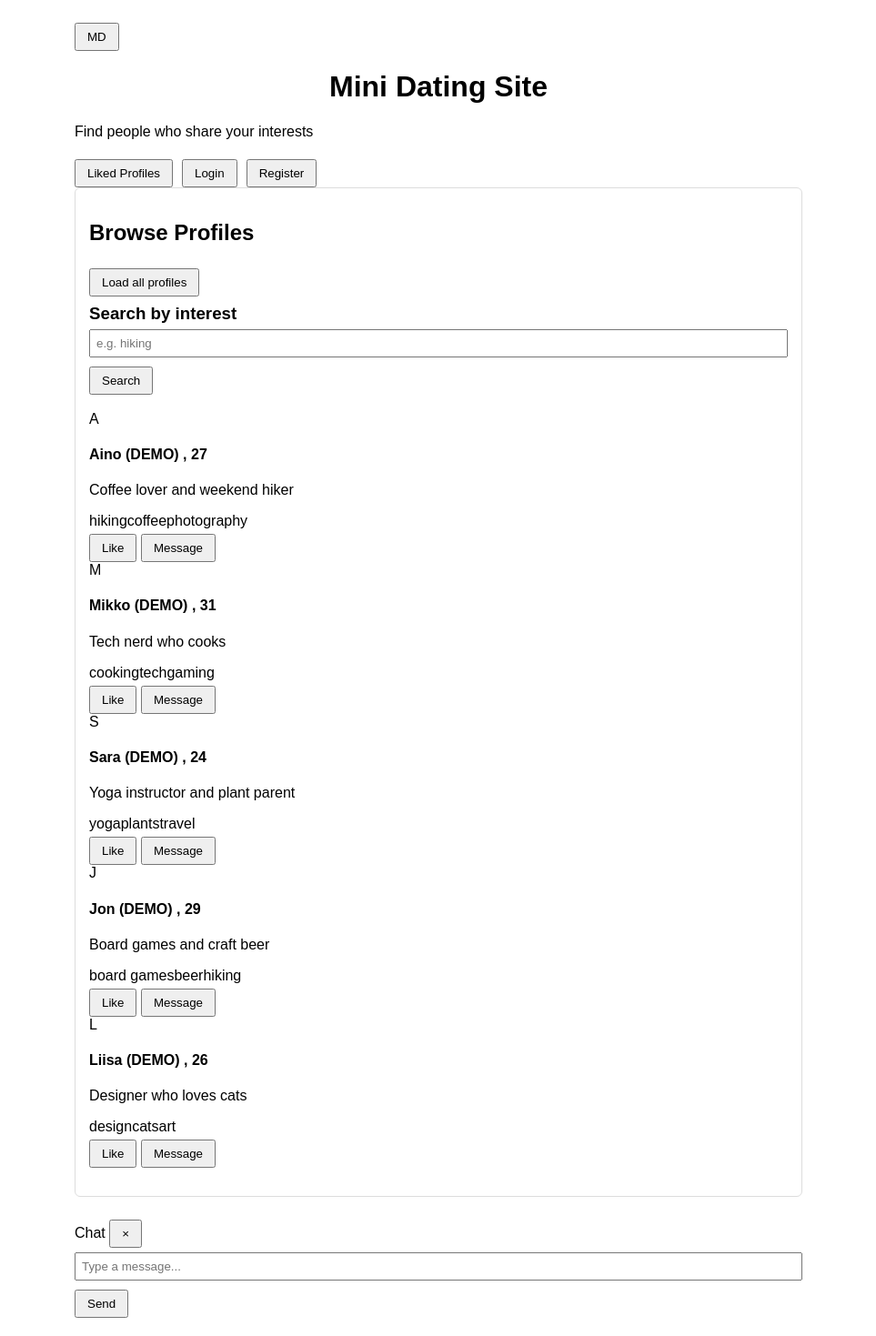
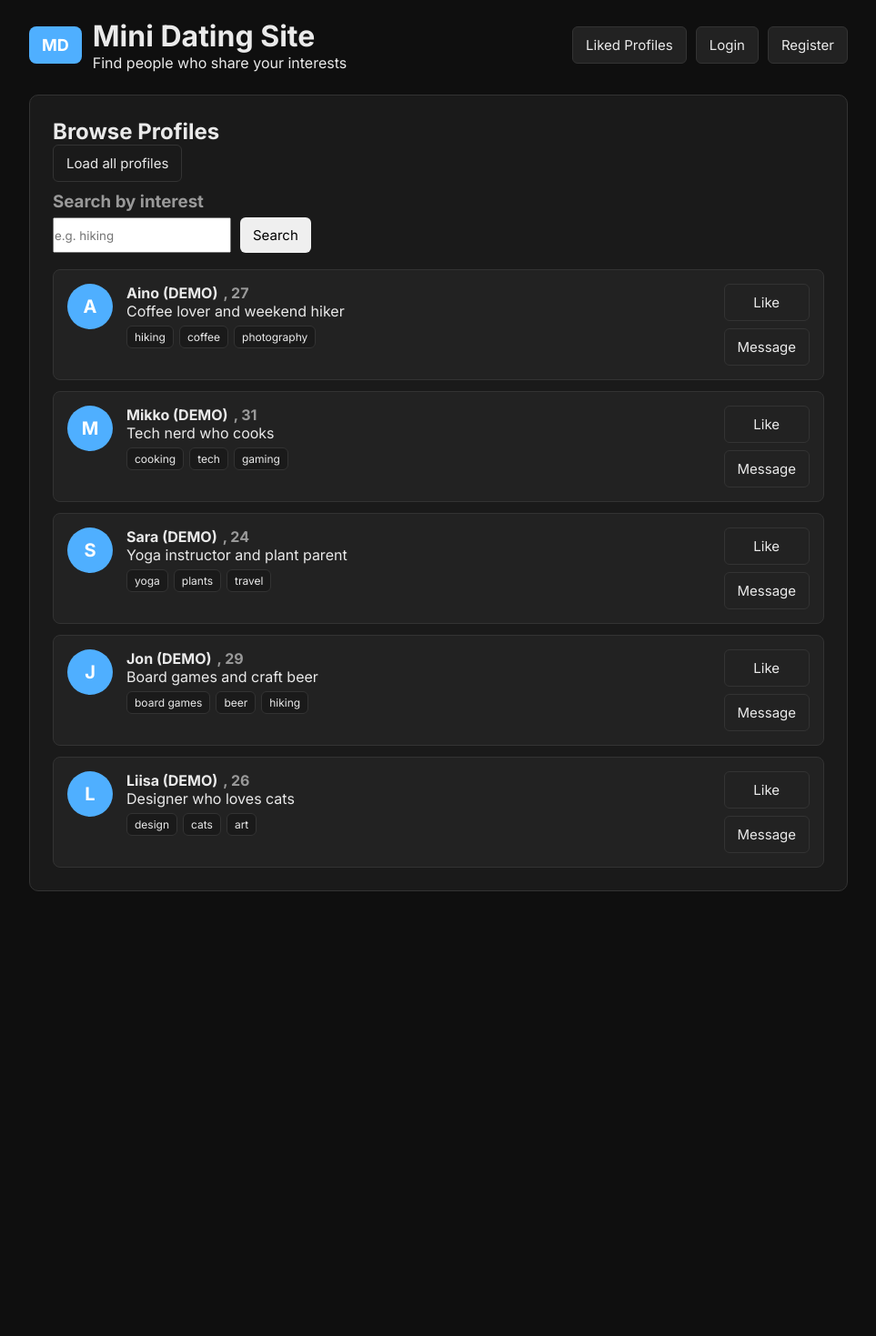
Before and after one commit to streamerteach/projekt-2-bjorstar, a PHP site: page / in a window 1280 px wide. Shown: the whole page at 91% size, without its empty margins (158-1121 px from the left). After the commit the page ends 980 px from the top, so only its background shows below. Run offline with PHP 8.4, Linux system fonts and the light colour scheme.

Commit message:
Refactor CSS with new variables and styles

```diff
--- a/public/styles.css
+++ b/public/styles.css
@@ -1,45 +1,273 @@
-body {
-  font-family: sans-serif;
-  max-width: 800px;
-  margin: 20px auto;
-  padding: 0 10px;
+/* =========================
+   BASE COLORS
+   ========================= */
+
+:root {
+  --bg: #0f0f0f;
+  --surface: #1a1a1a;
+  --surface-2: #222;
+  --border: #333;
+  --text: #eaeaea;
+  --muted: #999;
+  --accent: #ff4f4f;
+  --accent-2: #4fafff;
 }
 
-h1 {
-  text-align: center;
+/* =========================
+   GLOBAL RESET
+   ========================= */
+
+* {
+  margin: 0;
+  padding: 0;
+  box-sizing: border-box;
+  font-family: Inter, sans-serif;
 }
 
-section {
-  border: 1px solid #ddd;
-  padding: 15px;
-  margin-bottom: 20px;
-  border-radius: 6px;
+body {
+  background: var(--bg);
+  color: var(--text);
+  padding: 20px;
 }
 
-form {
+.container {
+  max-width: 900px;
+  margin: auto;
+}
+
+/* =========================
+   HEADER
+   ========================= */
+
+header {
+  display: flex;
+  justify-content: space-between;
+  align-items: center;
+  margin-bottom: 25px;
+}
+
+.brand {
+  display: flex;
+  align-items: center;
+  gap: 12px;
+}
+
+.logo-btn {
+  background: var(--accent-2);
+  border: none;
+  color: white;
+  font-weight: 700;
+  font-size: 18px;
+  padding: 10px 14px;
+  border-radius: 8px;
+  cursor: pointer;
+}
+
+/* =========================
+   BUTTONS
+   ========================= */
+
+button {
+  cursor: pointer;
+  border: none;
+  padding: 10px 14px;
+  border-radius: 6px;
+  font-size: 15px;
+}
+
+.secondary {
+  background: var(--surface-2);
+  color: var(--text);
+  border: 1px solid var(--border);
+}
+
+.btn-ghost {
+  background: transparent;
+  border: 1px solid var(--border);
+  color: var(--text);
+}
+
+/* =========================
+   CARD
+   ========================= */
+
+.card {
+  background: var(--surface);
+  padding: 25px;
+  border-radius: 10px;
+  border: 1px solid var(--border);
+  margin-bottom: 25px;
+}
+
+/* =========================
+   FIELD GROUPS
+   ========================= */
+
+.field {
+  display: flex;
+  flex-direction: column;
+  margin-bottom: 18px;
+}
+
+.field label {
+  font-weight: 600;
+  margin-bottom: 6px;
+}
+
+.field input,
+.field textarea {
+  width: 100%;
+  padding: 12px;
+  background: var(--surface-2);
+  border: 1px solid var(--border);
+  border-radius: 6px;
+  color: var(--text);
+  font-size: 15px;
+}
+
+textarea {
+  min-height: 90px;
+  resize: vertical;
+}
+
+/* =========================
+   PROFILE LIST
+   ========================= */
+
+#profiles-list {
+  list-style: none;
+  display: flex;
+  flex-direction: column;
+  gap: 12px;
+}
+
+.profile {
+  display: flex;
+  gap: 15px;
+  padding: 15px;
+  background: var(--surface-2);
+  border-radius: 8px;
+  border: 1px solid var(--border);
+}
+
+.avatar {
+  width: 50px;
+  height: 50px;
+  background: var(--accent-2);
+  border-radius: 50%;
+  display: flex;
+  align-items: center;
+  justify-content: center;
+  font-weight: 700;
+  font-size: 20px;
+  color: white;
+}
+
+.meta {
+  flex: 1;
+}
+
+.profile h4 {
+  display: flex;
+  align-items: center;
+  gap: 6px;
+}
+
+.tags {
+  margin-top: 6px;
+}
+
+.tag {
+  display: inline-block;
+  background: var(--surface);
+  padding: 4px 8px;
+  border-radius: 6px;
+  font-size: 12px;
+  margin-right: 6px;
+  border: 1px solid var(--border);
+}
+
+.profile-actions {
+  display: flex;
+  flex-direction: column;
+  gap: 8px;
+}
+
+/* =========================
+   SEARCH CONTROLS
+   ========================= */
+
+.controls {
+  display: flex;
+  gap: 10px;
   margin-bottom: 10px;
 }
 
-input {
-  display: block;
-  margin: 5px 0;
-  padding: 6px;
-  width: 100%;
-  box-sizing: border-box;
+/* =========================
+   CHAT POPUP
+   ========================= */
+
+#chat-popup {
+  position: fixed;
+  bottom: 20px;
+  right: 20px;
+  width: 280px;
+  height: 360px;
+  background: var(--surface);
+  border: 1px solid var(--border);
+  border-radius: 12px;
+  box-shadow: 0 8px 30px rgba(0,0,0,0.4);
+  display: none;
+  flex-direction: column;
+  overflow: hidden;
+  z-index: 9999;
 }
 
-button {
-  padding: 6px 12px;
-  margin-top: 5px;
+#chat-header {
+  background: var(--accent-2);
+  color: #042022;
+  padding: 10px;
+  font-weight: 700;
+  display: flex;
+  justify-content: space-between;
+  align-items: center;
+}
+
+#chat-close {
+  background: transparent;
+  border: none;
+  color: #042022;
+  font-size: 20px;
   cursor: pointer;
 }
 
-#profiles-list {
-  list-style: none;
-  padding: 0;
+#chat-messages {
+  flex: 1;
+  padding: 10px;
+  overflow-y: auto;
+  font-size: 14px;
 }
 
-.profile-card {
-  border-bottom: 1px solid #eee;
-  padding: 8px 0;
+#chat-input-area {
+  display: flex;
+  gap: 6px;
+  padding: 10px;
 }
+
+#chat-input {
+  flex: 1;
+  padding: 8px;
+  border-radius: 8px;
+  border: 1px solid var(--border);
+  background: var(--surface-2);
+  color: var(--text);
+}
+
+#chat-send {
+  padding: 8px 12px;
+  border-radius: 8px;
+  background: var(--accent);
+  color: white;
+  border: none;
+  cursor: pointer;
+}
```
